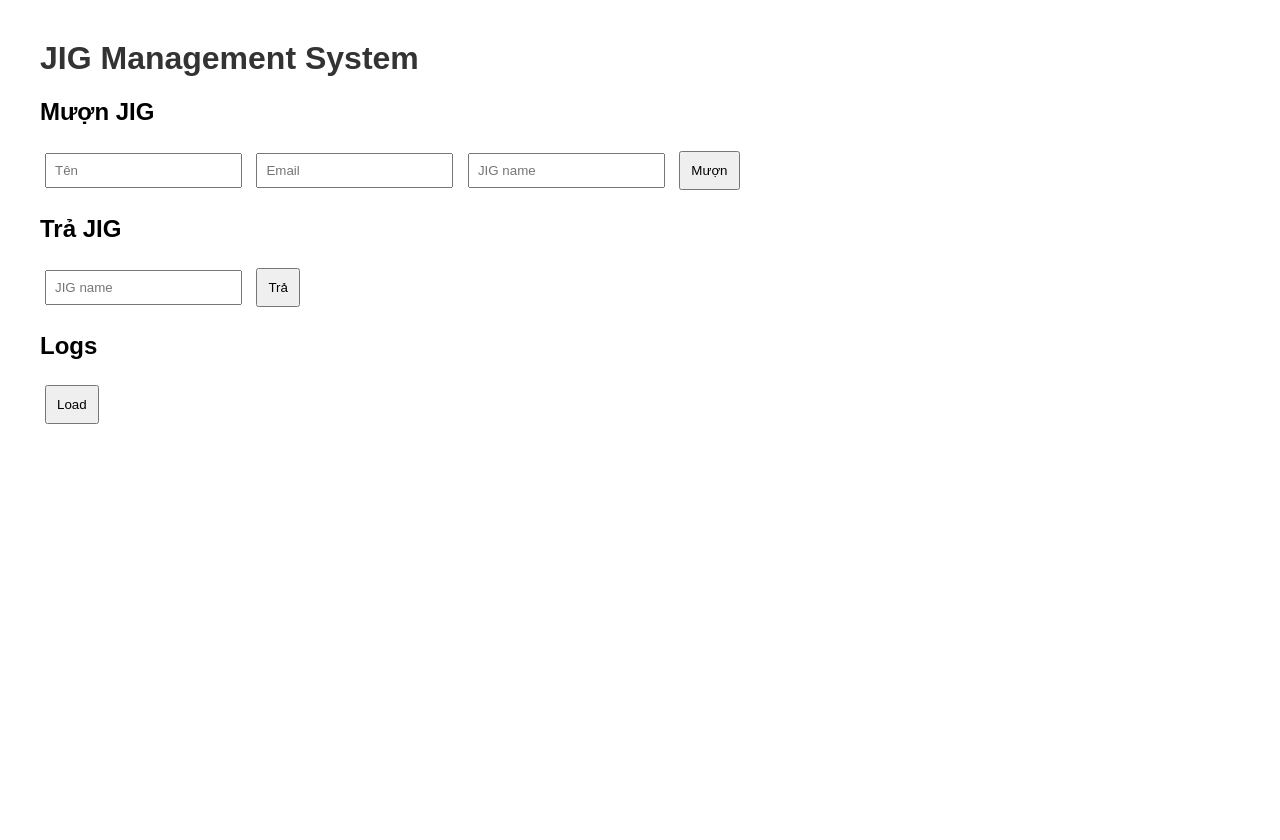
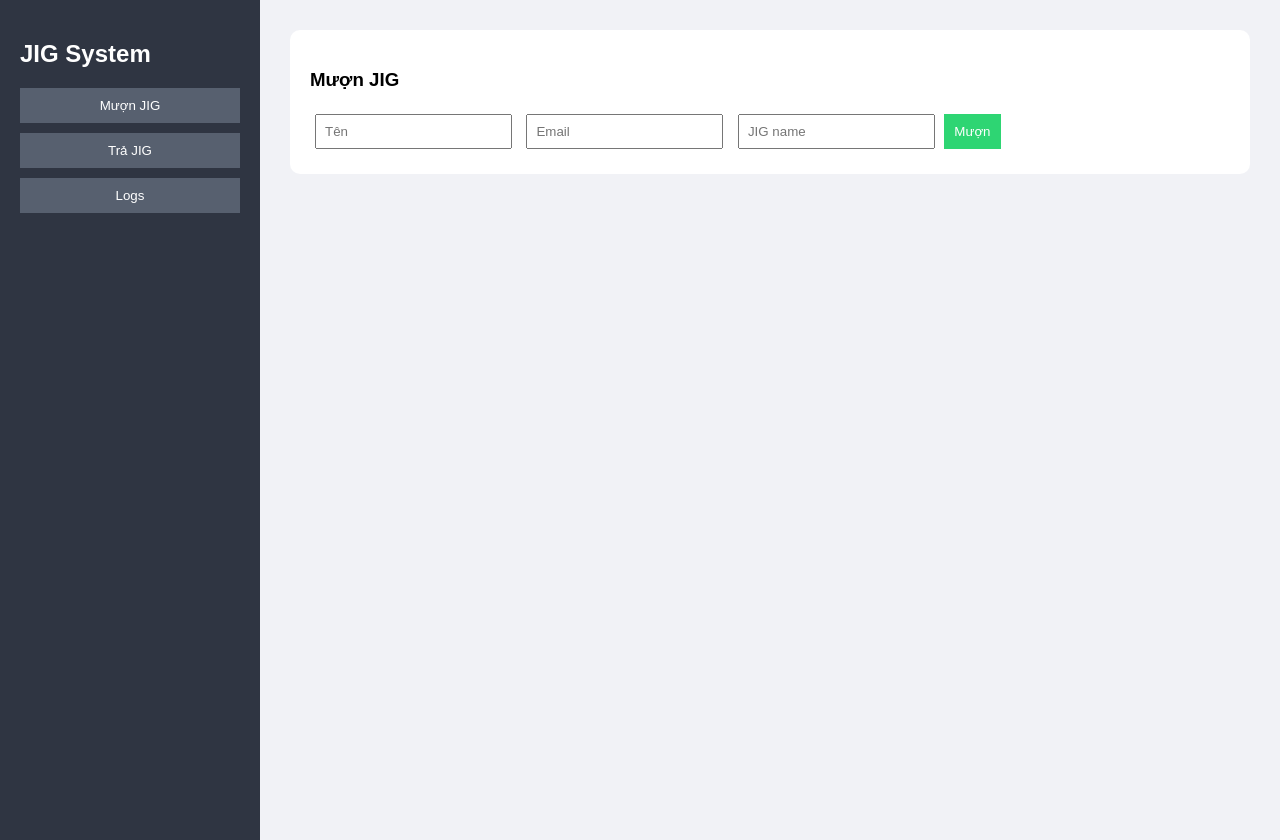
Before and after one commit to nguyenluc93/jig-app, a FastAPI app: page / in a window 1280 px wide. Before the commit the page ends 424 px from the top, so only its background shows below. Run offline with FastAPI, Linux system fonts and the light colour scheme; some libraries are stand-ins or nearby versions.

Commit message:
add web UI

```diff
--- a/templates/index.html
+++ b/templates/index.html
@@ -1,35 +1,131 @@
 <!DOCTYPE html>
 <html>
 <head>
-    <title>JIG Management</title>
+    <title>JIG System</title>
     <style>
-        body { font-family: Arial; margin: 40px; }
-        h1 { color: #333; }
-        button { padding: 10px; margin: 5px; }
-        input { padding: 8px; margin: 5px; }
+        body {
+            margin: 0;
+            font-family: Arial;
+            display: flex;
+        }
+
+        /* Sidebar */
+        .sidebar {
+            width: 220px;
+            background: #2f3542;
+            color: white;
+            height: 100vh;
+            padding: 20px;
+        }
+
+        .sidebar h2 {
+            margin-bottom: 20px;
+        }
+
+        .sidebar button {
+            width: 100%;
+            padding: 10px;
+            margin-bottom: 10px;
+            border: none;
+            background: #57606f;
+            color: white;
+            cursor: pointer;
+        }
+
+        .sidebar button:hover {
+            background: #747d8c;
+        }
+
+        /* Content */
+        .content {
+            flex: 1;
+            padding: 30px;
+            background: #f1f2f6;
+        }
+
+        .card {
+            background: white;
+            padding: 20px;
+            margin-bottom: 20px;
+            border-radius: 10px;
+        }
+
+        input {
+            padding: 8px;
+            margin: 5px;
+        }
+
+        button.action {
+            background: #2ed573;
+            border: none;
+            padding: 10px;
+            color: white;
+            cursor: pointer;
+        }
+
+        ul {
+            list-style: none;
+            padding: 0;
+        }
+
+        li {
+            background: #fff;
+            margin: 5px 0;
+            padding: 10px;
+            border-radius: 6px;
+        }
     </style>
 </head>
 <body>
 
-<h1>JIG Management System</h1>
+<div class="sidebar">
+    <h2>JIG System</h2>
+    <button onclick="showTab('borrow')">Mượn JIG</button>
+    <button onclick="showTab('return')">Trả JIG</button>
+    <button onclick="showTab('logs')">Logs</button>
+</div>
 
-<h2>Mượn JIG</h2>
-<input id="name" placeholder="Tên">
-<input id="email" placeholder="Email">
-<input id="jig" placeholder="JIG name">
-<button onclick="borrow()">Mượn</button>
+<div class="content">
 
-<h2>Trả JIG</h2>
-<input id="jig_return" placeholder="JIG name">
-<button onclick="returnJig()">Trả</button>
+    <!-- Borrow -->
+    <div id="borrow" class="tab">
+        <div class="card">
+            <h3>Mượn JIG</h3>
+            <input id="name" placeholder="Tên">
+            <input id="email" placeholder="Email">
+            <input id="jig" placeholder="JIG name">
+            <button class="action" onclick="borrow()">Mượn</button>
+        </div>
+    </div>
 
-<h2>Logs</h2>
-<button onclick="loadLogs()">Load</button>
-<ul id="logs"></ul>
+    <!-- Return -->
+    <div id="return" class="tab" style="display:none;">
+        <div class="card">
+            <h3>Trả JIG</h3>
+            <input id="jig_return" placeholder="JIG name">
+            <button class="action" onclick="returnJig()">Trả</button>
+        </div>
+    </div>
+
+    <!-- Logs -->
+    <div id="logs" class="tab" style="display:none;">
+        <div class="card">
+            <h3>Logs</h3>
+            <ul id="logList"></ul>
+        </div>
+    </div>
+
+</div>
 
 <script>
+
+function showTab(tab) {
+    document.querySelectorAll('.tab').forEach(t => t.style.display = 'none');
+    document.getElementById(tab).style.display = 'block';
+}
+
 async function borrow() {
-    await fetch('/borrow', {
+    let res = await fetch('/borrow', {
         method: 'POST',
         headers: {'Content-Type': 'application/json'},
         body: JSON.stringify({
@@ -38,7 +134,9 @@ async function borrow() {
             jig_name: document.getElementById('jig').value
         })
     });
-    alert("Borrow OK");
+
+    let data = await res.json();
+    alert(data.message || data.error);
 }
 
 async function returnJig() {
@@ -49,6 +147,7 @@ async function returnJig() {
             jig_name: document.getElementById('jig_return').value
         })
     });
+
     alert("Return OK");
 }
 
@@ -56,16 +155,19 @@ async function loadLogs() {
     let res = await fetch('/logs');
     let data = await res.json();
 
-    let ul = document.getElementById('logs');
+    let ul = document.getElementById('logList');
     ul.innerHTML = "";
 
     data.forEach(row => {
         let li = document.createElement('li');
-        li.innerText = row;
+        li.innerText = `${row.jig} - ${row.user || ""} - ${row.status} - ${row.time}`;
         ul.appendChild(li);
     });
 }
+
+// load logs khi vào tab
 setInterval(loadLogs, 3000);
+
 </script>
 
 </body>
```
